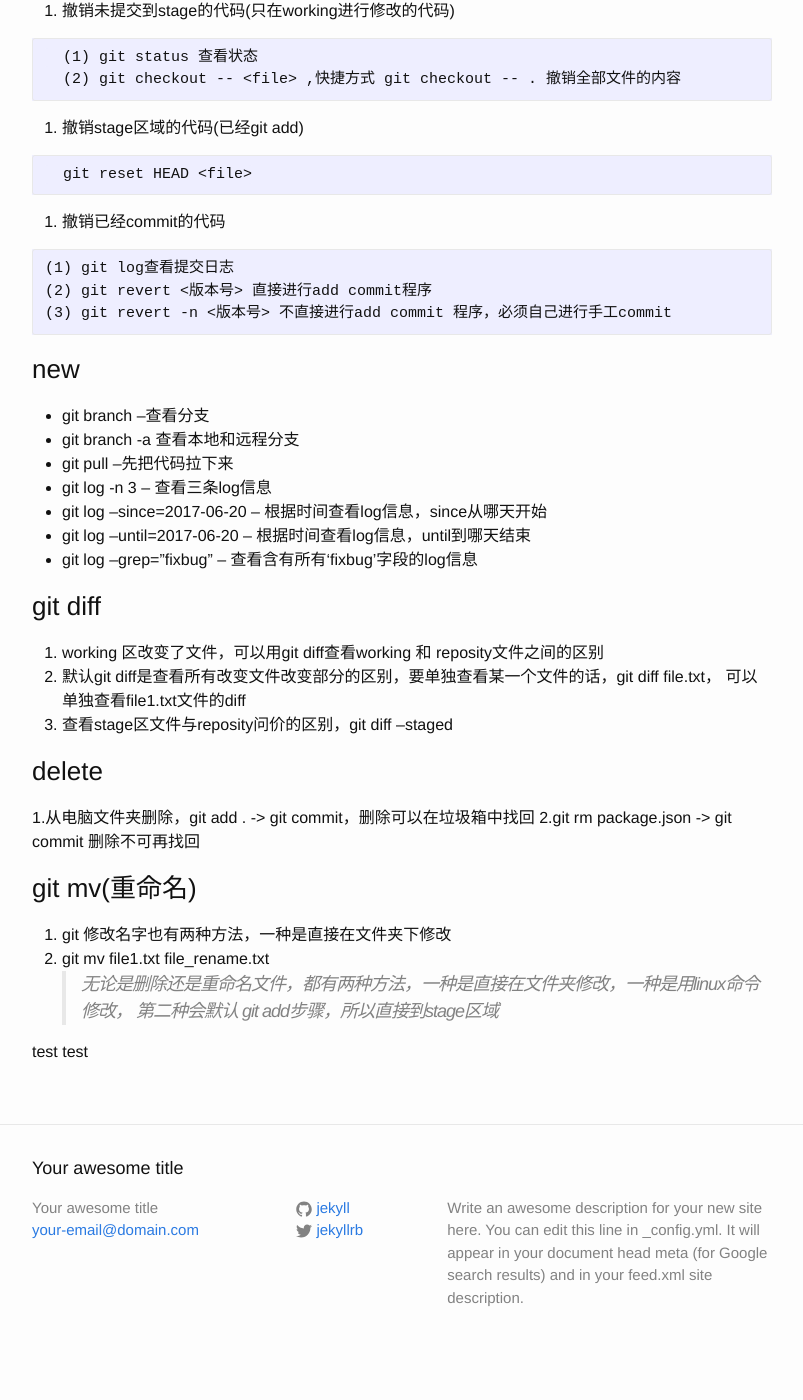
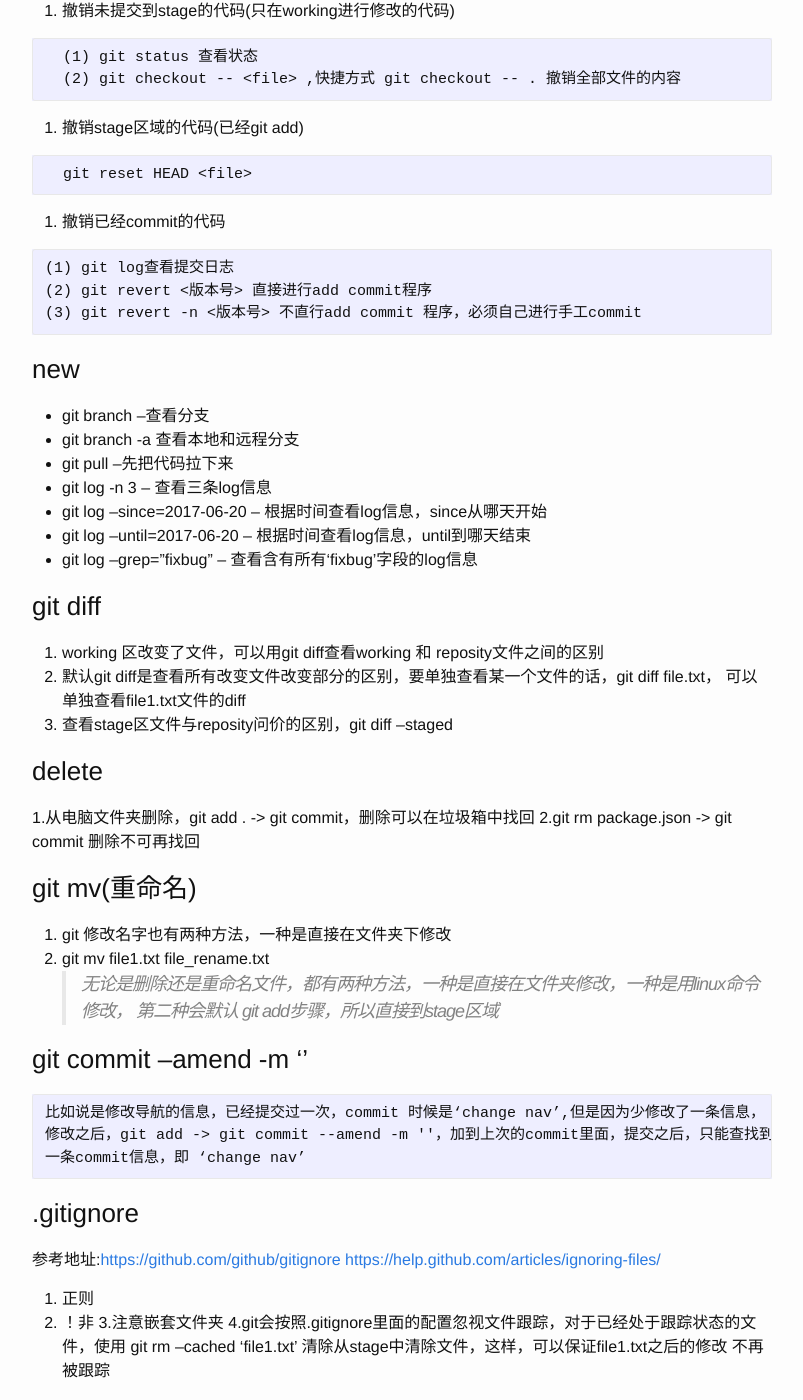
Before and after one commit to xiaoxiao1008150/xiaoxiao1008150.github.io, a Jekyll site: the page built from _posts/2017-04-03-welcome-to.markdown, in a window 1280 px wide and 1400 px high, scrolled down 1478 px. Shown: the whole window, without its empty margins (238-1041 px from the left). Built offline with Jekyll 4.4.1, drawn with Linux system fonts in a browser that asks for light colours; before the commit the page ends 2847 px from its top, so only the background shows below that; some of the changed text lies outside the part shown.

Commit message:
change branch

````diff
--- a/_posts/2017-04-03-welcome-to.markdown
+++ b/_posts/2017-04-03-welcome-to.markdown
@@ -85,7 +85,7 @@ categories: jekyll update
 ```
 (1) git log查看提交日志
 (2) git revert <版本号> 直接进行add commit程序
-(3) git revert -n <版本号> 不直接进行add commit 程序，必须自己进行手工commit
+(3) git revert -n <版本号> 不直行add commit 程序，必须自己进行手工commit
 ```
 
 
@@ -116,6 +116,20 @@ categories: jekyll update
 > 无论是删除还是重命名文件，都有两种方法，一种是直接在文件夹修改，一种是用linux命令修改，
 第二种会默认 git add步骤，所以直接到stage区域
 
+### git commit --amend -m ''
+```
+比如说是修改导航的信息，已经提交过一次，commit 时候是‘change nav’,但是因为少修改了一条信息，
+修改之后，git add -> git commit --amend -m ''，加到上次的commit里面，提交之后，只能查找到
+一条commit信息，即 ‘change nav’
+```
 
-test
-test
+### .gitignore
+参考地址:[https://github.com/github/gitignore](https://github.com/github/gitignore)
+        [https://help.github.com/articles/ignoring-files/](https://help.github.com/articles/ignoring-files/)
+1. 正则
+2. ！非
+3.注意嵌套文件夹
+4.git会按照.gitignore里面的配置忽视文件跟踪，对于已经处于跟踪状态的文件，使用 git rm --cached 'file1.txt' 清除从stage中清除文件，这样，可以保证file1.txt之后的修改 不再被跟踪
+
+### branch
+1. git log --oneline:git log 一样，但是会列出简单的信息
````
